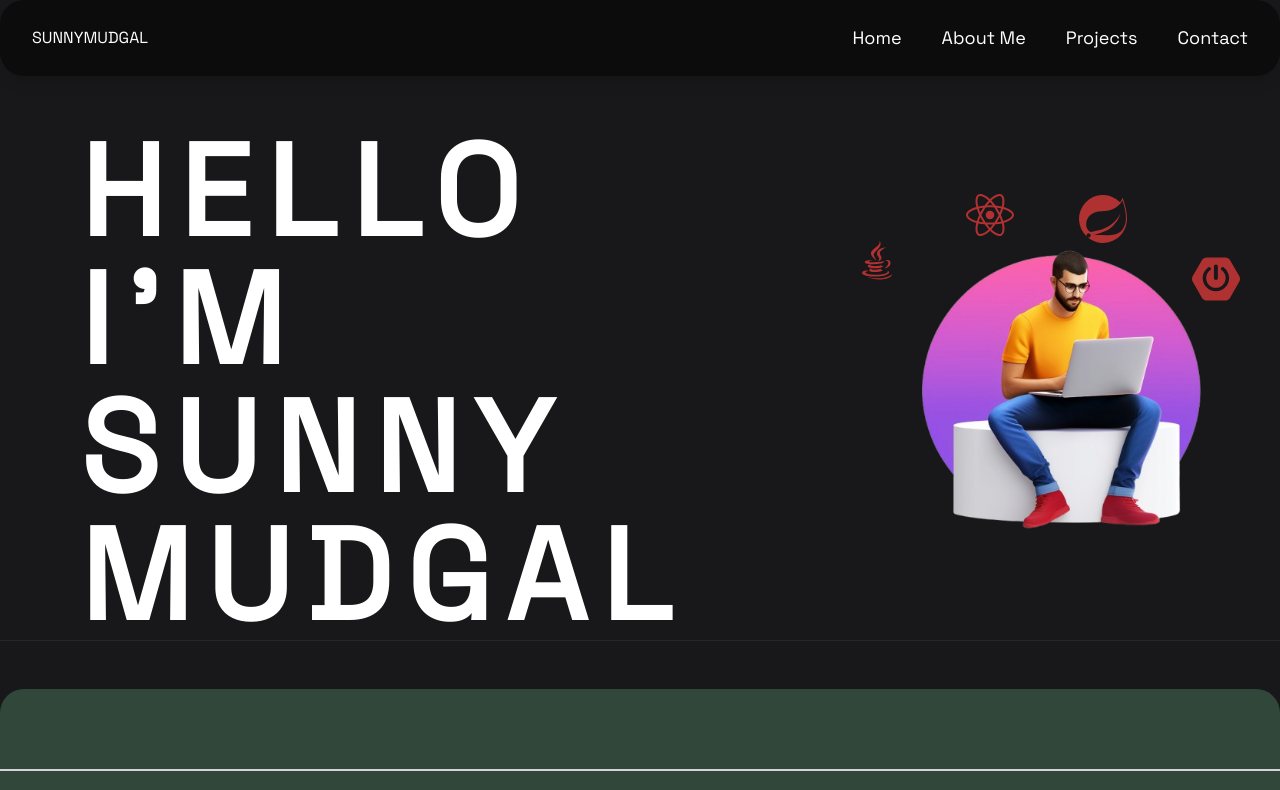
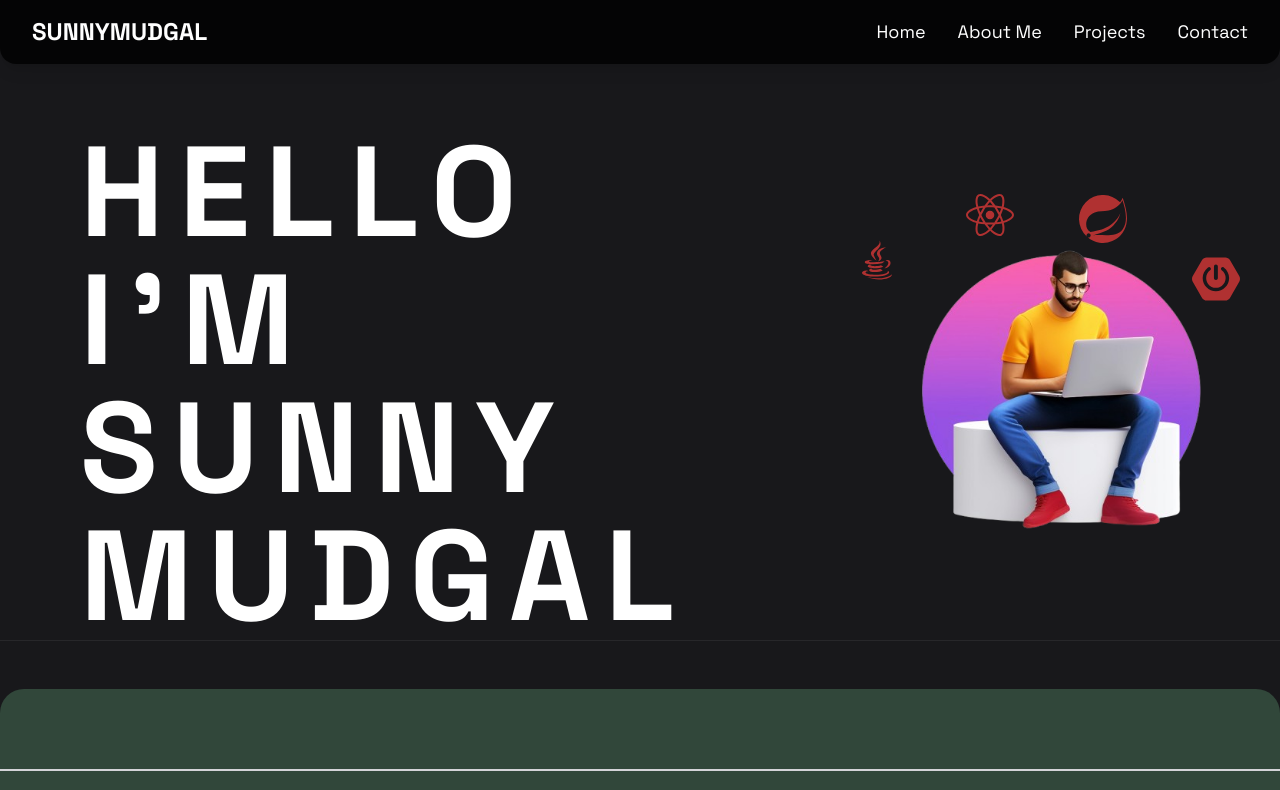
Before and after one commit to sunnnymudgal/PortfolioWebsite, a React (Vite) app: page / in a window 1280 px wide. Shown: the top 790 px of the page. Built offline with nearby package versions, Linux system fonts and the light colour scheme.

Commit message:
updated nav

```diff
--- a/src/App.jsx
+++ b/src/App.jsx
@@ -18,7 +18,6 @@ function App() {
 
   return (
     <div className="w-full min-h-screen bg-zinc-900 text-white">
-      <Navbar />
       <section id="home">
         <LandingPage />
         <Marquee/>
--- a/src/components/LandingPage.jsx
+++ b/src/components/LandingPage.jsx
@@ -1,5 +1,6 @@
 import React from "react";
 import AnImage from "./AnImage";
+import { Navbar } from "./Navbar";
 
 function LandingPage() {
   return (
@@ -8,6 +9,8 @@ function LandingPage() {
       data-scroll-speed="-.3"
       className="w-full h-auto bg-zinc-900"
     >
+      <Navbar/>
+
       <div className="textstructure flex max-md:flex-col items-center pt-32 max-md:pt-20">
         <div className="masker flex flex-col items-start justify-start w-4/6">
           {["Hello", "I'm Sunny", "Mudgal"].map((item, index) => (
--- a/src/components/Marquee.jsx
+++ b/src/components/Marquee.jsx
@@ -7,14 +7,14 @@ function Marquee() {
       data-scroll
       data-scroll-section
       data-scroll-speed="-.01"
-      className="w-full py-20 text-white rounded-tl-3xl rounded-tr-3xl bg-[#31473A]"
+      className="w-full py-20 max-md:py-15 text-white rounded-tl-3xl rounded-tr-3xl bg-[#31473A]"
     >
       <div className="text border-t-2 border-b-2 whitespace-nowrap overflow-hidden border-zinc-300 flex">
         <motion.h1
           initial={{ x: 0 }}
           animate={{ x: "-100%" }}
           transition={{ ease: "linear", repeat: Infinity, duration: 20 }}
-          className="text-[10vw] sm:text-[15vw] md:text-[17vw] pr-10 leading-none font-extrabold"
+          className="text-[15vw] sm:text-[20vw] md:text-[20vw] pr-10 leading-none font-extrabold"
         >
           full stack developer
         </motion.h1>
@@ -22,7 +22,7 @@ function Marquee() {
           initial={{ x: 0 }}
           animate={{ x: "-100%" }}
           transition={{ ease: "linear", repeat: Infinity, duration: 20 }}
-          className="text-[10vw] sm:text-[15vw] md:text-[17vw] pr-10 leading-none font-extrabold"
+          className="text-[15vw] sm:text-[20vw] md:text-[20vw] pr-10 leading-none font-extrabold"
         >
           full stack developer
         </motion.h1>
--- a/src/components/Navbar.jsx
+++ b/src/components/Navbar.jsx
@@ -18,7 +18,6 @@ export const Navbar = () => {
 
   useEffect(() => {
     window.addEventListener("scroll", handleScroll);
-
     return () => {
       window.removeEventListener("scroll", handleScroll);
     };
@@ -26,50 +25,51 @@ export const Navbar = () => {
 
   return (
     <div
-      className={`fixed z-[999] w-full px-8 py-6 bg-[#0000007f] shadow-lg rounded-3xl transition-transform duration-500 ease-in-out ${
-        visible ? "transform translate-y-0" : "transform -translate-y-full"
+      className={`fixed z-50 w-full px-4 sm:px-8 py-4 bg-black/80 backdrop-blur-sm shadow-lg rounded-b-2xl transition-transform duration-500 ease-in-out ${
+        visible ? "translate-y-0" : "-translate-y-full"
       }`}
     >
       <div className="container mx-auto flex justify-between items-center">
         <div className="logo text-white">
-          <h1>SUNNYMUDGAL</h1>
+          <h1 className="text-xl sm:text-2xl font-semibold">SUNNYMUDGAL</h1>
         </div>
 
-        <div className="hidden md:flex space-x-10">
+        {/* Links for larger screens */}
+        <div className="hidden md:flex space-x-8">
           {["Home", "About Me", "Projects", "Contact"].map((item, index) => (
             <a
               key={index}
               href={`#${item.replace(/\s+/g, "").toLowerCase()}`}
-              className="text-lg cursor-pointer font-light text-white hover:text-gray-600"
+              className="text-lg font-light text-white hover:text-gray-300 transition duration-300"
             >
               {item}
             </a>
           ))}
         </div>
 
-
+        {/* Mobile Menu Icon */}
         <div className="md:hidden">
           <button
             onClick={toggleNav}
-            className="text-white transition-all duration-1000 ease-linear"
+            className="text-white transition duration-300 ease-linear"
           >
             {navOpen ? <FaTimes size={24} /> : <FaBars size={24} />}
           </button>
         </div>
       </div>
 
-
+      {/* Mobile Menu */}
       <div
-        className={`md:hidden text-center overflow-hidden transition-all duration-700 ease-in-out ${
-          navOpen ? "max-h-screen opacity-100" : "max-h-0 opacity-0"
+        className={`md:hidden flex flex-col items-center bg-black/90 rounded-b-2xl overflow-hidden transition-all duration-500 ease-in-out ${
+          navOpen ? "max-h-[300px] opacity-100" : "max-h-0 opacity-0"
         }`}
       >
-        <ul className="space-y-4 py-4 bg-[#000000bd] rounded-3xl">
+        <ul className="w-full py-4 space-y-4 text-center">
           {["Home", "About Me", "Projects", "Contact"].map((item, index) => (
             <li key={index}>
               <a
                 href={`#${item.replace(/\s+/g, "").toLowerCase()}`}
-                className="text-lg font-light cursor-pointer text-white hover:text-gray-400"
+                className="block text-lg text-white font-light hover:text-gray-400 transition duration-300"
                 onClick={toggleNav}
               >
                 {item}
--- a/src/index.css
+++ b/src/index.css
@@ -11,3 +11,13 @@
 body {
   font-family: 'Space Grotesk', sans-serif;
 }
+
+@font-face {
+  font-family: 'Space Grotesk';
+  src: url('/Fonts/static/SpaceGrotesk-Bold.ttf') format('truetype');
+  font-weight: bold;
+  font-style: normal;
+}
+.bold-text {
+  font-weight: bold;
+}
```
